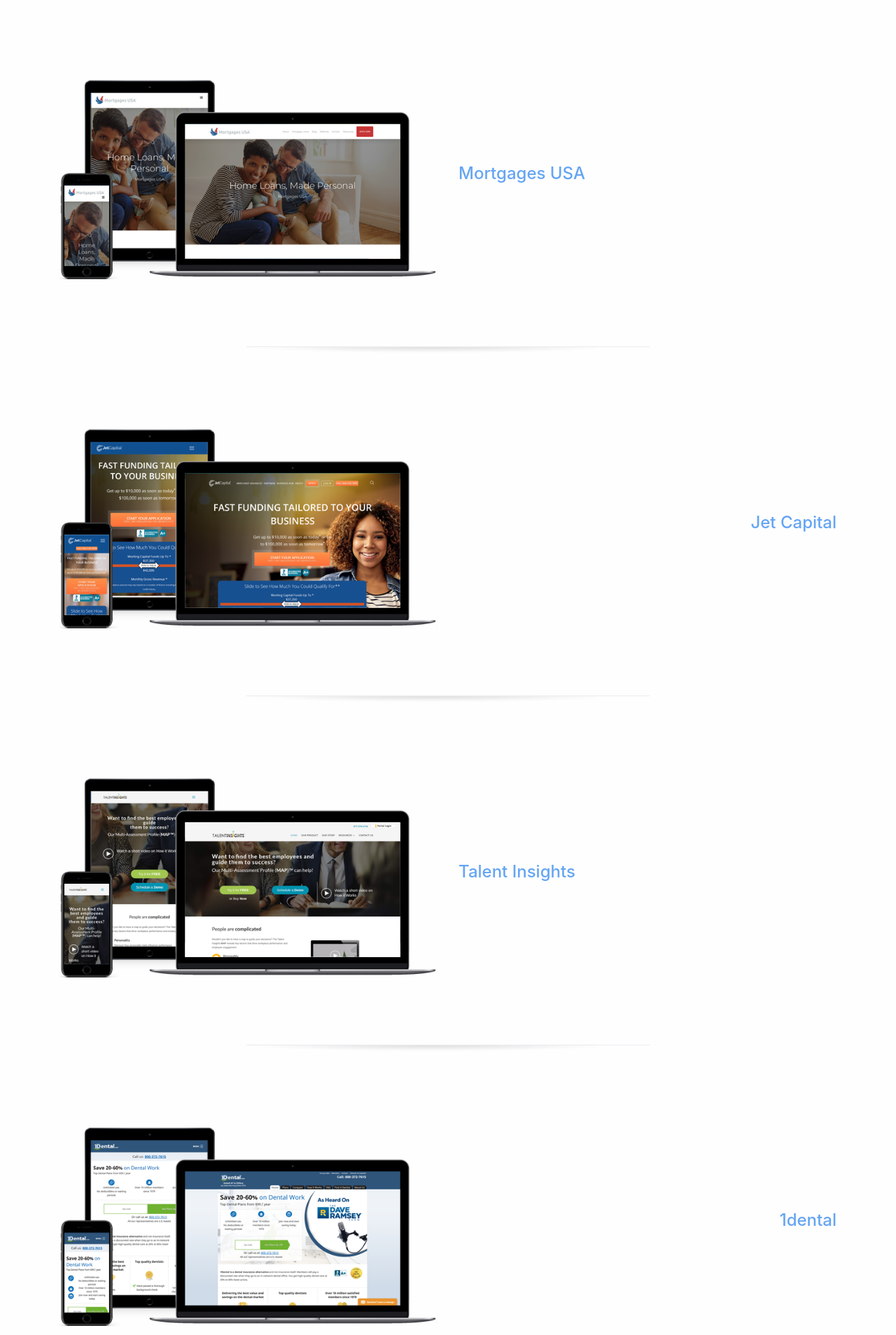
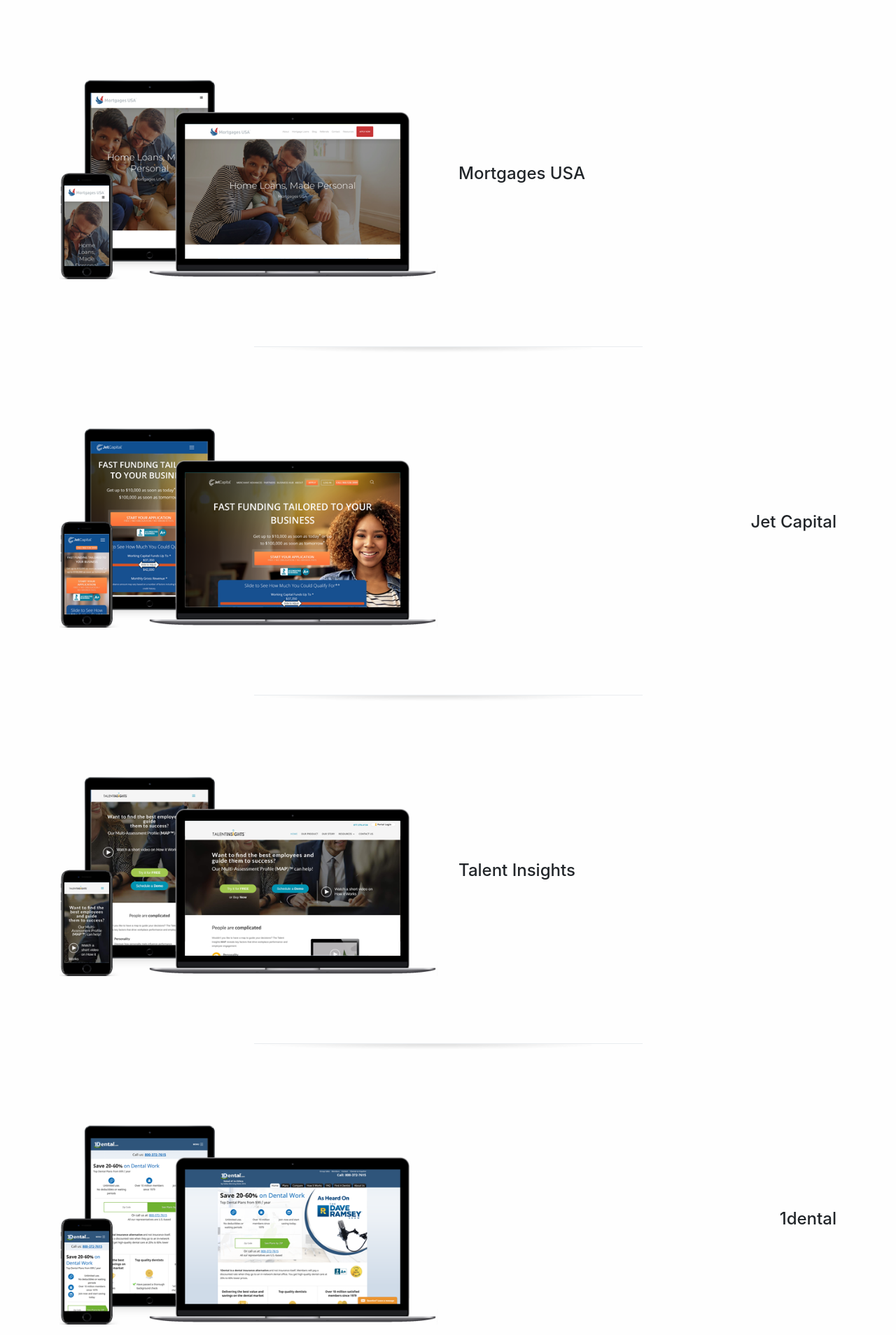
Before and after one commit to mhowell07/portfolio, a PHP site: page / in a window 1280 px wide. Shown: the part 735-2643 px from the top of the page at 70% size. Run offline with PHP 8.4, Linux system fonts and the light colour scheme; some libraries are stand-ins or nearby versions.

Commit message:
Styled project links

```diff
--- a/style.css
+++ b/style.css
@@ -54,6 +54,16 @@ h1 {
   padding: 6rem 0;
 }
 
+.project a {
+  color: #212529;
+  text-decoration: none;
+  transition: color .2s;
+}
+
+.project a:hover {
+  color: #65a5f3;
+}
+
 .project img {
   width: 100%;
 }
@@ -79,6 +89,7 @@ h1 {
   border-top: 1px solid #e9ecef;
   display: block;
   margin: 0 auto;
+  width: 50%;
 }
 
 
```
